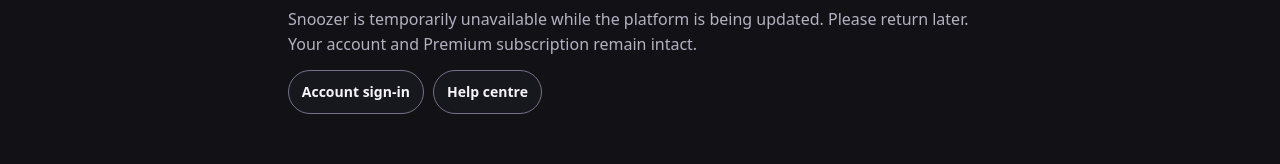
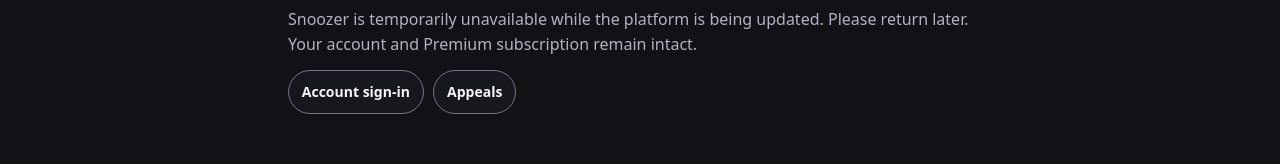
Before and after one commit to Truwty/snoozer-uk, a Next.js app: page /maintenance in a window 1280 px wide. Shown: the part 263-427 px from the top of the page. Built offline with nearby package versions, Linux system fonts and the light colour scheme; no server answers.

Commit message:
fix: link maintenance visitors to an available support route

```diff
--- a/src/app/maintenance/page.tsx
+++ b/src/app/maintenance/page.tsx
@@ -7,6 +7,6 @@ export default function MaintenancePage() {
   <p className="eyebrow">SNOOZER / MAINTENANCE</p>
   <h1>We're carrying out maintenance.</h1>
   <p className="muted">Snoozer is temporarily unavailable while the platform is being updated. Please return later. Your account and Premium subscription remain intact.</p>
-  <div className="actions"><Link className="button small" href="/sign-in">Account sign-in</Link><Link className="button small" href="/help">Help centre</Link></div>
+  <div className="actions"><Link className="button small" href="/sign-in">Account sign-in</Link><Link className="button small" href="/appeal">Appeals</Link></div>
  </main>;
 }
```
